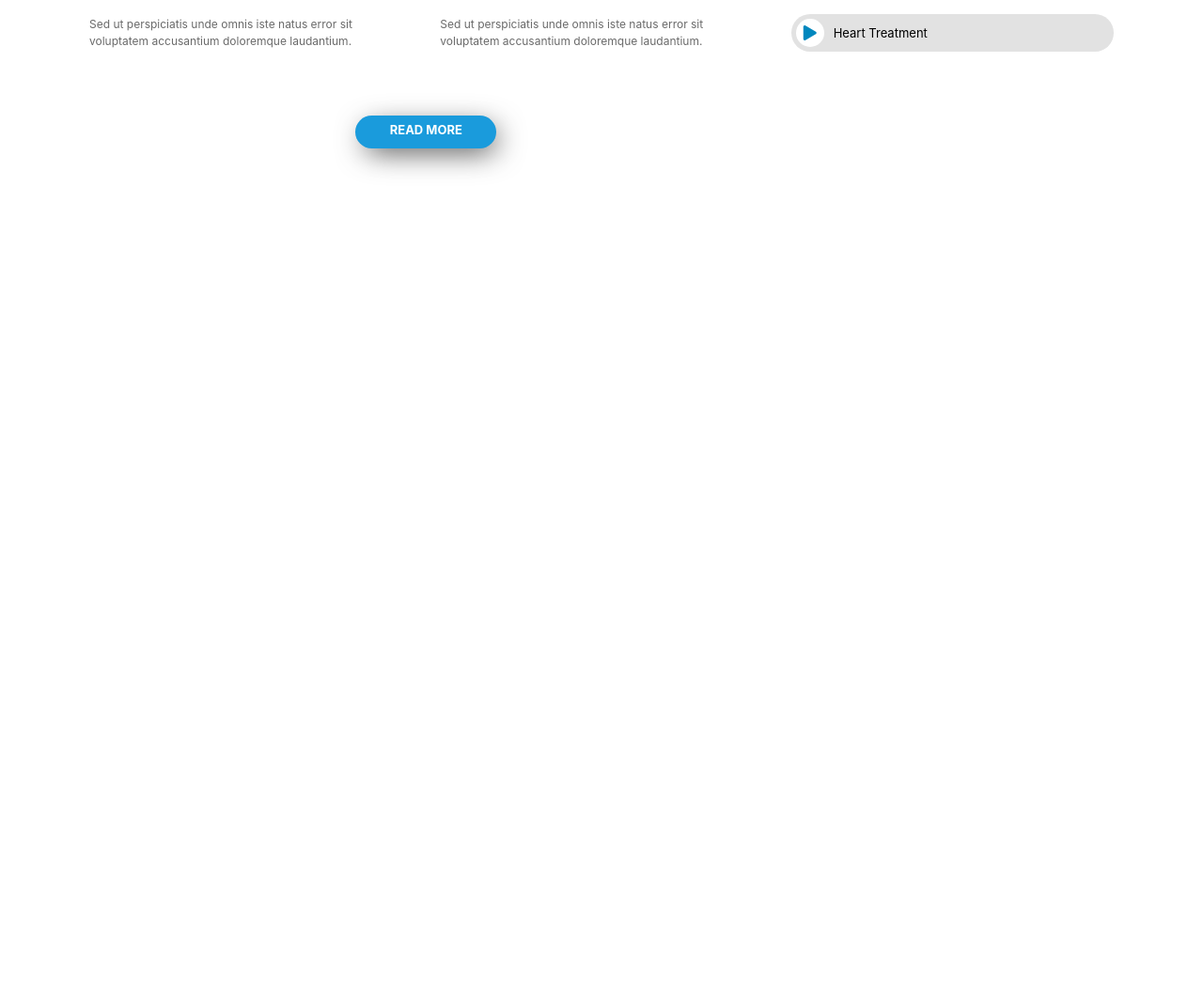
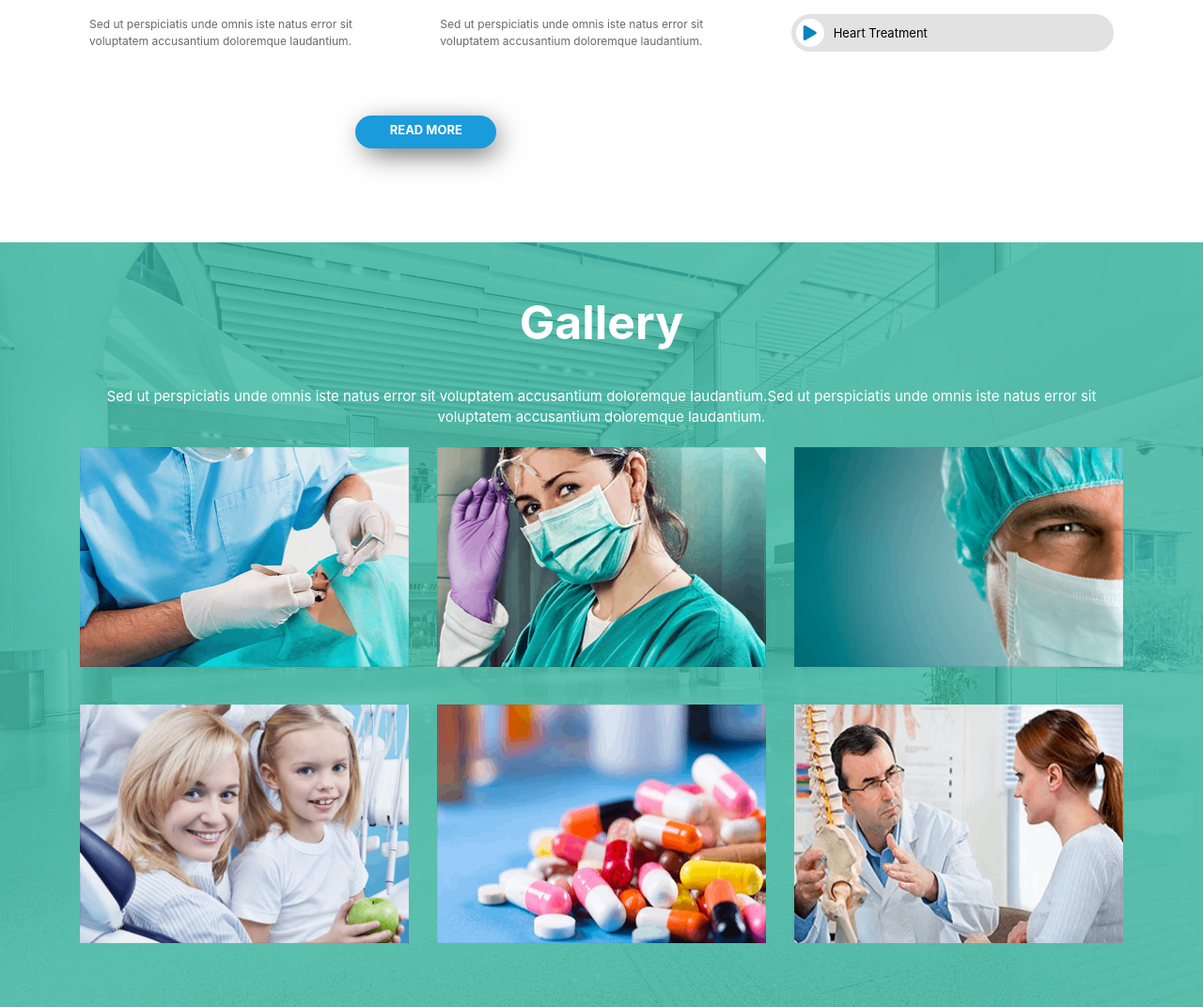
Before and after one commit to ingamorari/medical-hospital, a website: page index.html in a window 1280 px wide. Shown: the part 2490-3562 px from the top of the page at 94% size. Before the commit the page ends 2748 px from the top, so only its background shows below. Drawn offline with nearby package versions, Linux system fonts and the light colour scheme; a web font is replaced by a local one.

Commit message:
Add six section

```diff
--- a/assets/styles/styles.scss
+++ b/assets/styles/styles.scss
@@ -351,4 +351,43 @@ section#five-section{
     }
   }
 }
+section#six-section{
+  background-image: url("../images/gallery-background.png");
+  background-position: center;
+  background-repeat: no-repeat;
+  background-size: cover;
+  .back-color {
+    background-color: rgba(56, 182, 158, 0.8);
+    padding: 3rem;
+
+    .main-title-gallery {
+      .title-gallery {
+        text-align: center;
+        font-weight: bold;
+        font-size: 50px;
+        color: white;
+        padding-bottom: 30px;
+
+      }
+
+      .description-gallery {
+        text-align: center;
+        font-size: 15px;
+        color: white;
+      }
+    }
+    .image-gallery{
+      padding: 20px 0;
+      .image-block {
+        img {
+          width: 100%;
+          height: 100%;
+
+        }
+      }
+
+    }
+
+  }
+}
 @import "mobile";
--- a/index.html
+++ b/index.html
@@ -429,6 +429,53 @@
     </div>
   </div>
 </section>
+<section id="six-section">
+  <div class="col-12 back-color">
+    <div class="container">
+      <div class="row main-title-gallery">
+        <div class="col-12">
+          <div class="row">
+            <div class="col-12 title-gallery">Gallery
+            </div>
+            <div class="col-12">
+              <div class="row">
+                <div class="col-12 description-gallery">
+                  <div>
+                    Sed ut perspiciatis unde omnis iste natus error sit voluptatem accusantium doloremque laudantium.Sed ut perspiciatis unde omnis iste natus error sit voluptatem accusantium doloremque laudantium.
+                  </div>
+                </div>
+              </div>
+            </div>
+          </div>
+        </div>
+      </div>
+      <div class="row image-gallery">
+        <div class="col-4 image-block">
+          <img src="./assets/images/gallery-img-1.png" alt="img one">
+        </div>
+        <div class="col-4 image-block">
+          <img src="./assets/images/gallery-img-2.png" alt=" two img">
+        </div>
+        <div class="col-4 image-block">
+          <img src="./assets/images/gallery-img-3.png" alt="three img">
+        </div>
+      </div>
+      <div class="row image-gallery">
+        <div class="col-4 image-block">
+          <img src="./assets/images/gallery-img-4.png" alt="img one">
+        </div>
+        <div class="col-4 image-block">
+          <img src="./assets/images/gallery-img-5.png" alt=" two img">
+        </div>
+        <div class="col-4 image-block">
+          <img src="./assets/images/gallery-img-6.png" alt="three img">
+        </div>
+      </div>
+
+    </div>
+
+  </div>
+</section>
     <script
       src="https://cdn.jsdelivr.net/npm/popper.js@1.16.0/dist/umd/popper.min.js"
       integrity="sha384-Q6E9RHvbIyZFJoft+2mJbHaEWldlvI9IOYy5n3zV9zzTtmI3UksdQRVvoxMfooAo"
```
Also changed, not shown: assets/images/gallery-background.png (added), assets/images/gallery-img-1.png (added), assets/images/gallery-img-2.png (added), assets/images/gallery-img-3.png (added), assets/images/gallery-img-4.png (added), assets/images/gallery-img-5.png (added), assets/images/gallery-img-6.png (added), assets/styles/styles.css.
